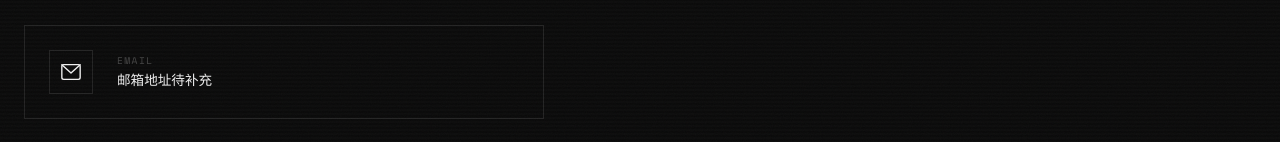
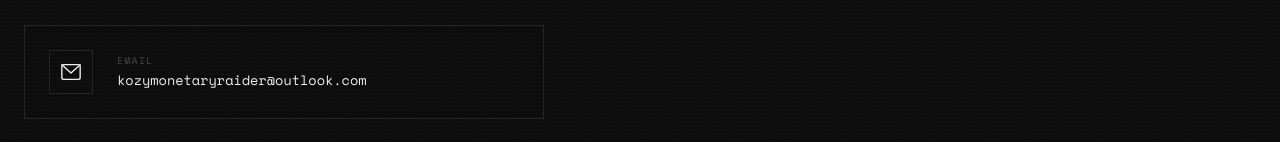
Before and after one commit to kozymonetaryraider/photography-gallery, a React (Vite) app: page /about in a window 1280 px wide. Shown: the part 639-781 px from the top of the page. Built offline with nearby package versions, Linux system fonts and the light colour scheme; a web font is replaced by a local one.

Commit message:
feat: add email contact to About page
Co-Authored-By: Claude <noreply@anthropic.com>

```diff
--- a/src/components/About.jsx
+++ b/src/components/About.jsx
@@ -67,13 +67,13 @@ export default function About() {
         </div>
         <div className="about__contact">
           {/* Email */}
-          <a href="mailto:" className="about__contact-item">
+          <a href="mailto:kozymonetaryraider@outlook.com" className="about__contact-item">
             <span className="about__contact-icon-wrap">
               <MailIcon />
             </span>
             <span className="about__contact-info">
               <span className="about__contact-label">EMAIL</span>
-              <span className="about__contact-value">邮箱地址待补充</span>
+              <span className="about__contact-value">kozymonetaryraider@outlook.com</span>
             </span>
           </a>
 
```
